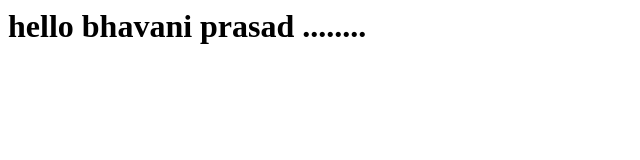
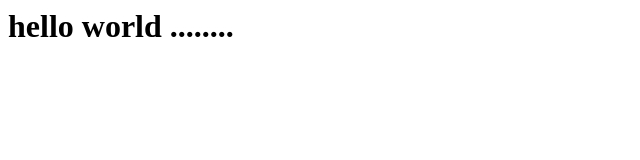
Before and after one commit to bhavanis26/Jenkins-automation1, a plain HTML site: page index.html in a window 1280 px wide. Shown: the whole page, without its empty margins (0-640 px from the left). Drawn offline with Linux system fonts and the light colour scheme.

Commit message:
Update index.html

```diff
--- a/index.html
+++ b/index.html
@@ -1 +1 @@
-<h1>hello bhavani prasad ........</h1>
+<h1>hello world ........</h1>
```
